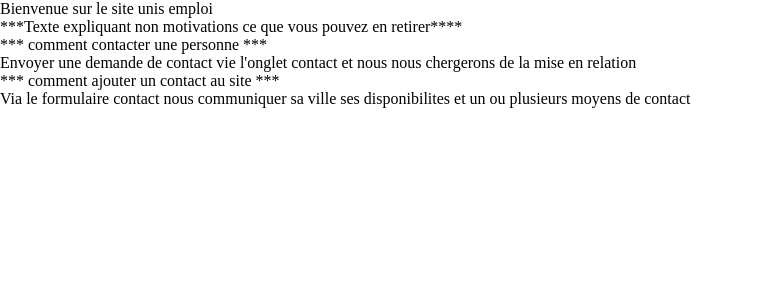
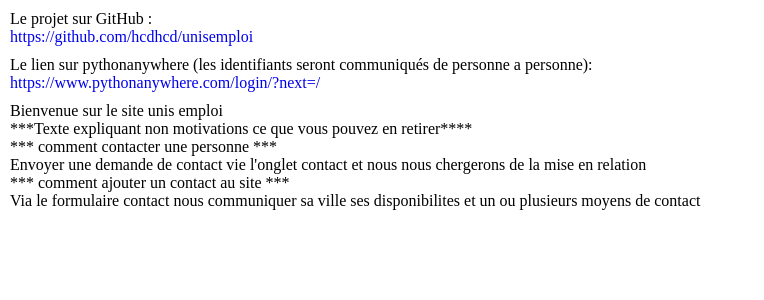
Before and after one commit to hcdhcd/unisemploi, a Django app: template repertoire/templates/apropos.html in a window 1280 px wide. Shown: the part 224-524 px from the top of the page, without its empty margins (0-764 px from the left). Run offline with Django 3.2, Linux system fonts and the light colour scheme; the template is opened without the code that fills it, so the values that code supplies are empty.

Commit message:
apropos.html

```diff
--- /dev/null
+++ b/repertoire/static/css/apropos.css
@@ -0,0 +1,3 @@
+p{
+	margin:10px;
+}
--- a/repertoire/templates/apropos.html
+++ b/repertoire/templates/apropos.html
@@ -1,7 +1,22 @@
 {% extends 'base.html' %}
+
+{%load static %}
+
+{% block css %}
+<link rel="stylesheet" type="text/css" href="{% static 'css/apropos.css' %}">
+{% endblock %}
 
 {% block content %}
 
+
+<p>Le projet sur GitHub : <br/>
+<a href="https://github.com/hcdhcd/unisemploi">https://github.com/hcdhcd/unisemploi</a>
+</p>
+
+<p>
+	Le lien sur pythonanywhere (les identifiants seront communiqués de personne a personne):	<br/>
+	<a href="https://www.pythonanywhere.com/login/?next=/">https://www.pythonanywhere.com/login/?next=/</a>
+</p>
 <p>
 	Bienvenue sur le site unis emploi<br/>
 
```
